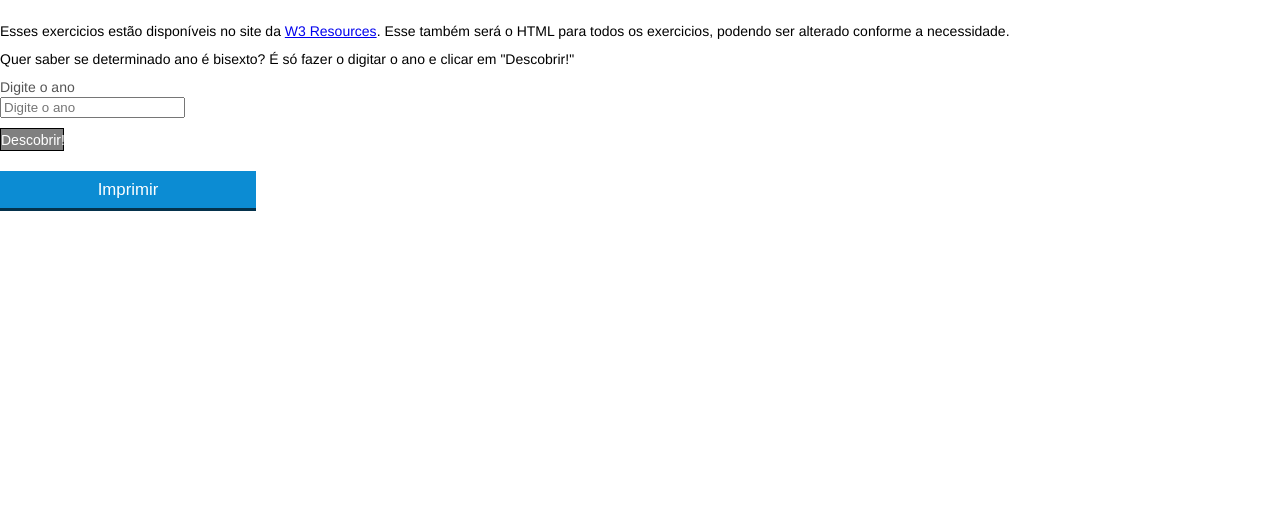
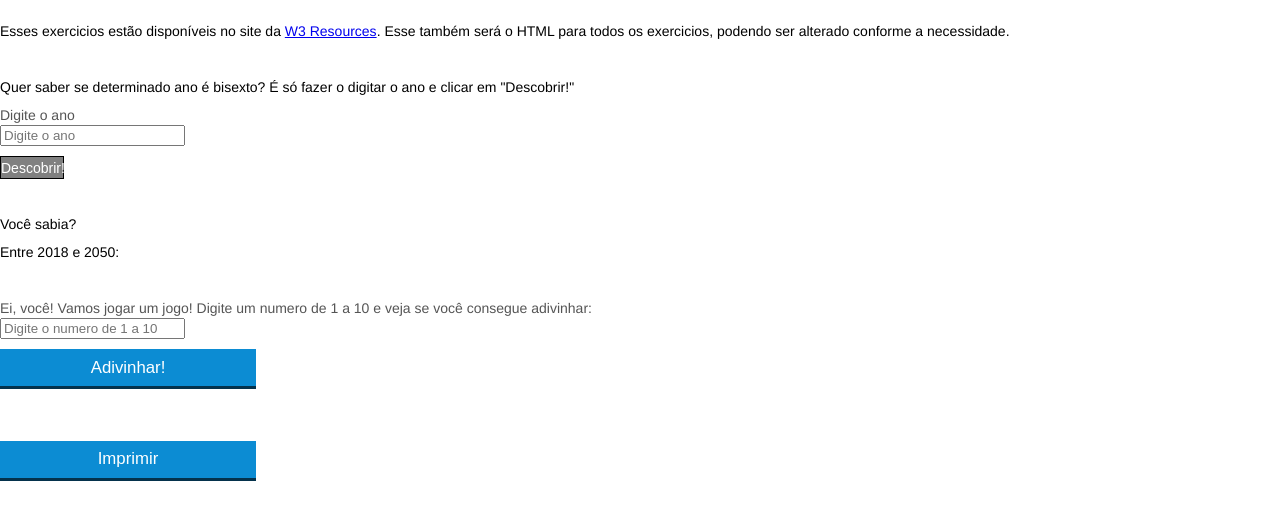
Before and after one commit to X-X-Xavito/Estudos-Diversos, a plain HTML site: page Javascript/index.html in a window 1280 px wide. Shown: the part 46-566 px from the top of the page. Drawn offline with Linux system fonts and the light colour scheme.

Commit message:
Add files via upload

```diff
--- a/Javascript/index.html
+++ b/Javascript/index.html
@@ -15,6 +15,8 @@
         <main>
           <p>Esses exercicios estão disponíveis no site da <a href="https://www.w3resource.com/javascript-exercises/">W3 Resources</a>.</p>
           <p>Esse também será o HTML para todos os exercicios, podendo ser alterado conforme a necessidade.</p><br/><br/>
+
+          <section id="calculoAnoBisexto">
             <p>Quer saber se determinado ano é bisexto? É só fazer o digitar o ano e clicar em "Descobrir!"</p>
             <br/><br/>
             <ul id="mensagem-erroAno"></ul>
@@ -23,6 +25,23 @@
               <input type="text" placeholder="Digite o ano" name="valorAno" id="input-anoBisexto">
             </form>
             <button id="botao-anoBisexto" class="botao bto-principal">Descobrir!</button> <p id="resultado-anoBisexto"></p>
+          </section>
+
+          <section id="voce-sabia">
+            <h1 class="titulo-voce-sabia">Você sabia?</h1>
+            <br/>
+            <p class="p-voce-sabia">Entre 2018 e 2050:</p>
+            <br/><br/>
+            <ul id="primeiroJaneiro-domingo"></ul>
+          </section>
+
+          <section id="jogo-adivinha">
+            <ul id="mensagem-erroJogoAdivinha"></ul>
+            <label for="calcular-anoBisexto">Ei, você! Vamos jogar um jogo! Digite um numero de 1 a 10 e veja se você consegue adivinhar:</label>
+            <input type="text" placeholder="Digite o numero de 1 a 10" name="valorAdivinha" id="input-jogo-adivinha">
+            <button id="botao-jogoAdivinha" class="botao bto-principal">Adivinhar!</button> <p id="resultado-jogoAdivinha"></p>
+          </section>
+
           <button id="botao-imprimir" class="botao bto-principal">Imprimir</button>
         </main>
     </section>
@@ -31,5 +50,7 @@
     <script src="Beginners\3-displayCurrentDate.js"></script>
     <script src="Beginners\5-rotateStringLeftToRight.js"></script>
     <script src="Beginners\6-CheckLeapYear.js"></script>
+    <script src="Beginners\7-1stJanuaryBeSunday.js"></script>
+    <script src="Beginners\8-jogoAdivinha1a10.js"></script>
     </body>
 </html>
```
Lines whose indentation alone changed are shown as unchanged.
